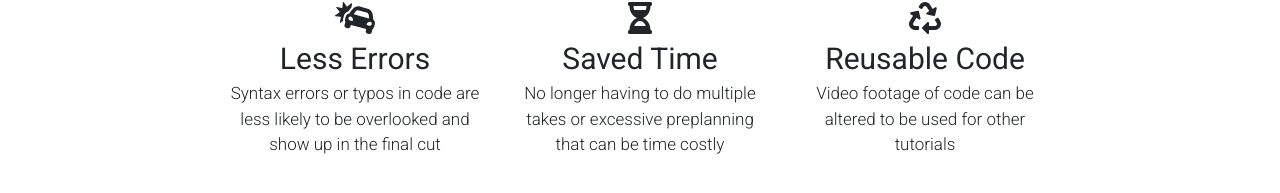
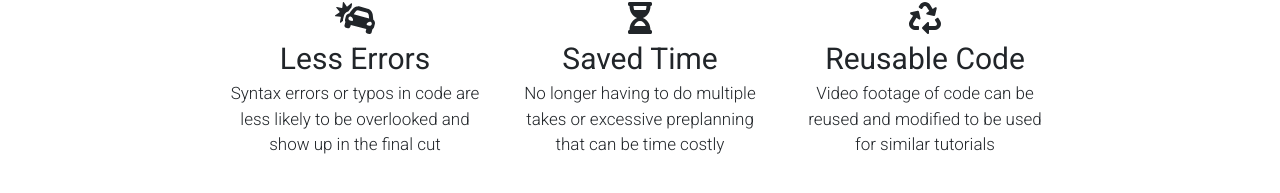
Before and after one commit to andrewroblesdev/EveryLine, a Next.js app: page / in a window 1280 px wide. Shown: the part 727-920 px from the top of the page. Built offline with nearby package versions, Linux system fonts and the light colour scheme.

Commit message:
Rewrite reusable code description

```diff
--- a/components/about/about.js
+++ b/components/about/about.js
@@ -47,7 +47,7 @@ export default function About() {
                         Reusable Code
                     </div>
                     <div className={`${styles.small}`}>
-                        Video footage of code can be altered to be used for other tutorials
+                        Video footage of code can be reused and modified to be used for similar tutorials
                     </div>
                 </div>
             </div>
```
